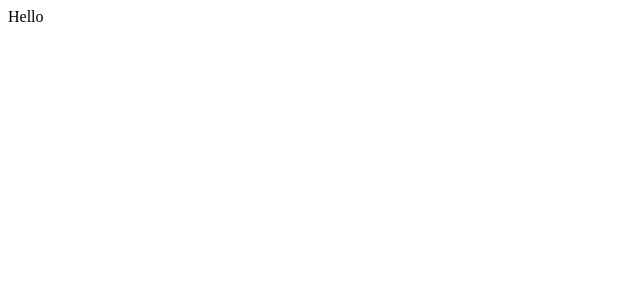
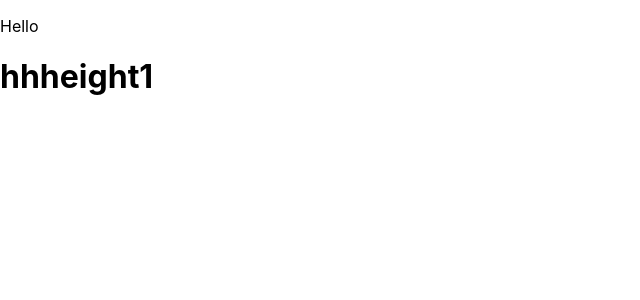
Before and after one commit to thomas4t/whys-task, a React (Create React App) app: page / in a window 1280 px wide. Shown: the top 300 px of the page, without its empty margins (0-640 px from the left). Built offline with nearby package versions, Linux system fonts and the light colour scheme.

Commit message:
global styles

```diff
--- a/package.json
+++ b/package.json
@@ -5,7 +5,8 @@
   "dependencies": {
     "react": "^16.13.1",
     "react-dom": "^16.13.1",
-    "react-scripts": "3.4.1"
+    "react-scripts": "3.4.1",
+    "styled-components": "^5.1.1"
   },
   "scripts": {
     "start": "react-scripts start",
--- a/src/App.js
+++ b/src/App.js
@@ -2,9 +2,15 @@ import React from "react";
 
 function App() {
   React.useEffect(() => {
+    console.log("MOUNTED");
     console.log(document.__article);
   }, []);
-  return <div>Hello</div>;
+  return (
+    <div>
+      <p>Hello</p>
+      <h1>hhheight1</h1>
+    </div>
+  );
 }
 
 export default App;
--- a/src/index.js
+++ b/src/index.js
@@ -1,10 +1,12 @@
 import React from "react";
 import ReactDOM from "react-dom";
 import App from "./App";
+import GlobalStyle from "./styles/GlobalStyle";
 
 ReactDOM.render(
   <React.StrictMode>
     <App />
+    <GlobalStyle />
   </React.StrictMode>,
   document.getElementById("APP")
 );
--- /dev/null
+++ b/src/styles/GlobalStyle.js
@@ -0,0 +1,16 @@
+import { createGlobalStyle } from "styled-components";
+
+const GlobalStyle = createGlobalStyle`
+    *{
+        box-sizing:border-box;
+    }
+    body{
+        margin: 0;
+        font-family: -apple-system, BlinkMacSystemFont, "Segoe UI", "Roboto", "Oxygen",
+        "Ubuntu", "Cantarell", "Fira Sans", "Droid Sans", "Helvetica Neue",
+         sans-serif;
+        -webkit-font-smoothing: antialiased;
+        -moz-osx-font-smoothing: grayscale;
+    }
+`;
+export default GlobalStyle;
```
Also changed, not shown: 2 other files (tests, documents, lock files or other folders).
